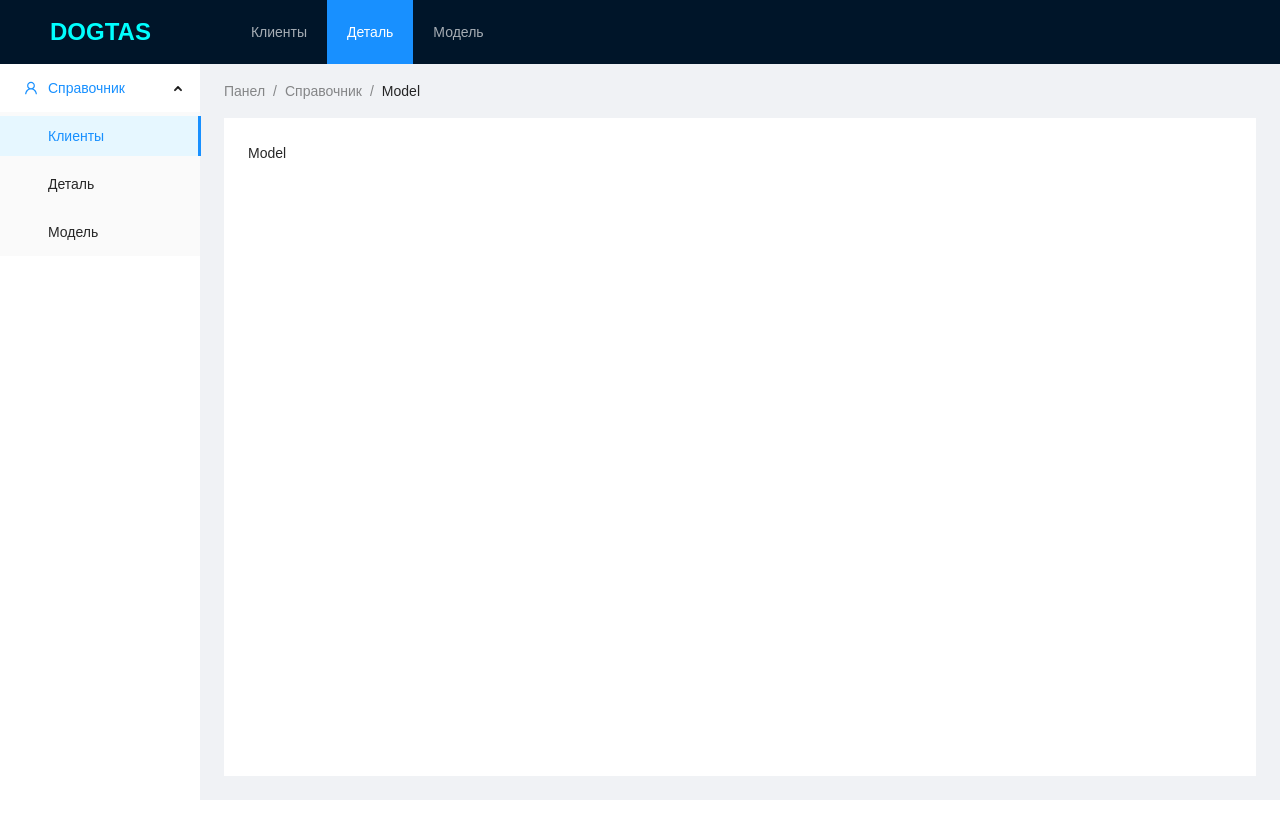
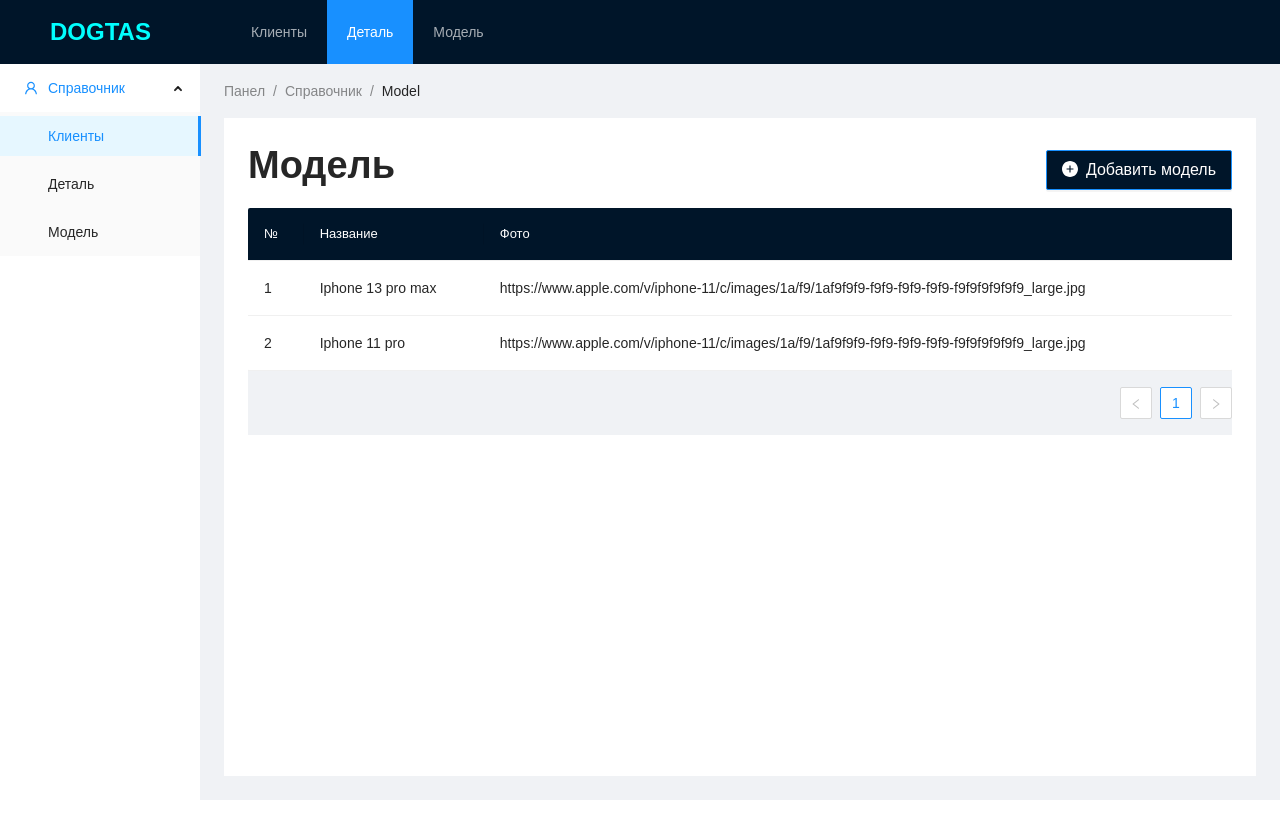
Before and after one commit to hopekayumov/imsoft, a React (Create React App) app: page /model in a window 1280 px wide. Shown: the top 838 px of the page. Built offline with nearby package versions, Linux system fonts and the light colour scheme.

Commit message:
add modelTable

```diff
--- a/src/containers/Clients/components/ClientsTable.jsx
+++ b/src/containers/Clients/components/ClientsTable.jsx
@@ -36,6 +36,9 @@ const ClientsTable = ({ handleDeleteClient }) => {
       title: "Номер телефона",
       dataIndex: "phoneNumber",
       key: "phoneNumber",
+      render: (text) => {
+        return <Typography.Text copyable>{text}</Typography.Text>;
+      },
     },
     {
       title: "Электронная почта",
--- a/src/containers/Model.jsx
+++ /dev/null
@@ -1,7 +0,0 @@
-import React from "react";
-
-const Model = () => {
-  return <div>Model</div>;
-};
-
-export default Model;
--- /dev/null
+++ b/src/containers/Model/Model.jsx
@@ -0,0 +1,46 @@
+import { Layout, Button, Typography, Row, Col } from "antd";
+import { PlusCircleFilled } from "@ant-design/icons";
+import React from "react";
+import ModelTable from "./components/ModelTable";
+
+const Model = () => {
+  return (
+    <Layout>
+      <Row
+        style={{
+          backgroundColor: "white",
+          display: "flex",
+          alignItems: "center",
+          justifyContent: "space-between",
+        }}
+      >
+        <Typography>
+          <h1>Модель</h1>
+        </Typography>
+        <Button
+          type="primary"
+          icon={<PlusCircleFilled />}
+          block
+          size="large"
+          style={{
+            backgroundColor: "#001529",
+            color: "white",
+            width: "auto",
+            marginBottom: "10px",
+          }}
+        >
+          Добавить модель
+        </Button>
+      </Row>
+      <Layout>
+        <Row>
+          <Col xs={24} md={24}>
+            <ModelTable />
+          </Col>
+        </Row>
+      </Layout>
+    </Layout>
+  );
+};
+
+export default Model;
--- /dev/null
+++ b/src/containers/Model/components/ModelTable.jsx
@@ -0,0 +1,32 @@
+import React from "react";
+import { Table } from "antd";
+import { useSelector } from "react-redux";
+
+const ModelTable = () => {
+  const { models } = useSelector((state) => state.models);
+  const columns = [
+    {
+      title: "№",
+      dataIndex: "number",
+      key: "number",
+      render: (text, record, index) => index + 1,
+    },
+    {
+      title: "Название",
+      dataIndex: "name",
+      key: "name",
+    },
+    {
+      title: "Фото",
+      dataIndex: "photo",
+      key: "photo",
+    },
+  ];
+  return (
+    <>
+      <Table columns={columns} dataSource={models} />
+    </>
+  );
+};
+
+export default ModelTable;
--- a/src/routes/index.js
+++ b/src/routes/index.js
@@ -1,7 +1,7 @@
 import NotFound from "../containers/NotFound/NotFound";
 import Clients from "../containers/Clients/Clients";
 import Detal from "../containers/Detal";
-import Model from "../containers/Model";
+import Model from "../containers/Model/Model";
 
 export const routes = [
   {
--- /dev/null
+++ b/src/slices/modelSlice.js
@@ -0,0 +1,34 @@
+import { createSlice } from "@reduxjs/toolkit";
+
+const clientsSlice = createSlice({
+  name: "models",
+  initialState: {
+    models: [
+      {
+        id: "1",
+        name: "Iphone 13 pro max",
+        photo:
+          "https://www.apple.com/v/iphone-11/c/images/1a/f9/1af9f9f9-f9f9-f9f9-f9f9-f9f9f9f9f9f9_large.jpg",
+      },
+      {
+        id: "2",
+        name: "Iphone 11 pro",
+        photo:
+          "https://www.apple.com/v/iphone-11/c/images/1a/f9/1af9f9f9-f9f9-f9f9-f9f9-f9f9f9f9f9f9_large.jpg",
+      },
+    ],
+  },
+  reducers: {
+    addModel: (state, action) => {
+      state.models.push(action.payload);
+    },
+    deleteModel: (state, action) => {
+      state.models = state.models.filter(
+        (model) => model.id !== action.payload
+      );
+    },
+  },
+});
+
+export const { addModel, deleteModel } = clientsSlice.actions;
+export default clientsSlice.reducer;
--- a/src/store/index.js
+++ b/src/store/index.js
@@ -1,8 +1,10 @@
 import { configureStore } from "@reduxjs/toolkit";
 import clientReducer from "../slices/clientsSlice";
+import modelReducer from "../slices/modelSlice";
 
 export default configureStore({
   reducer: {
     clients: clientReducer,
+    models: modelReducer,
   },
 });
```
